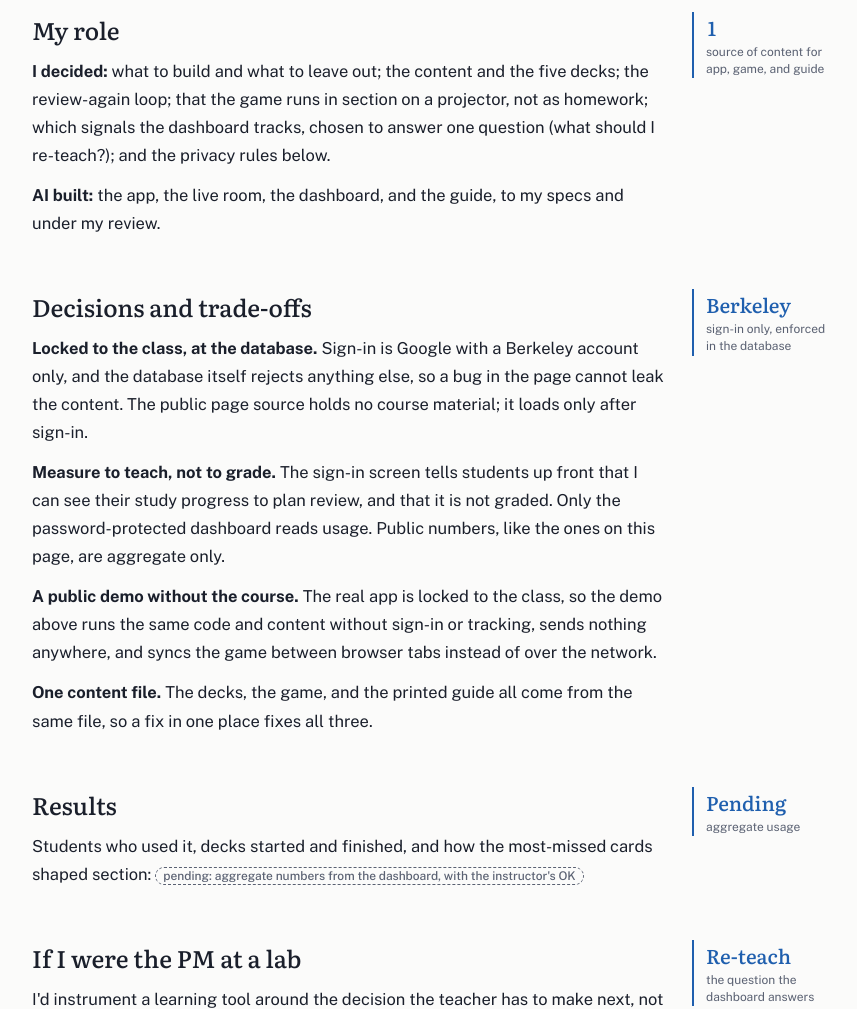
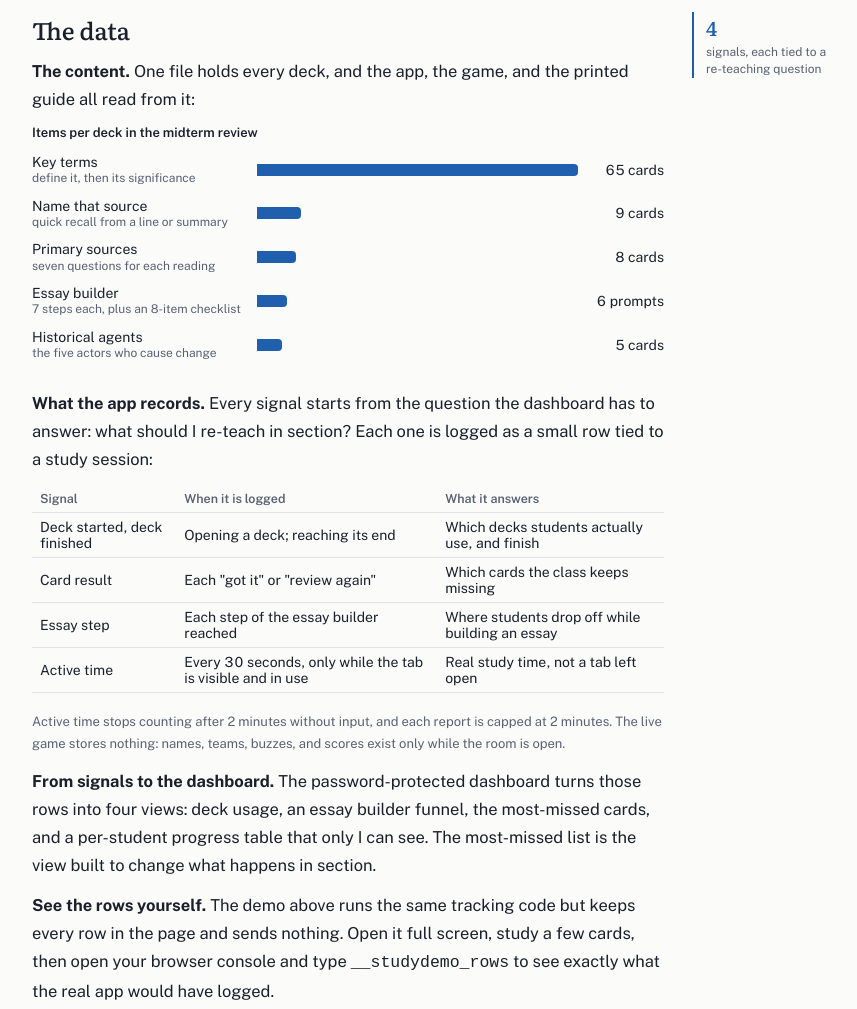
Before and after one commit to gracielaaaaa/gracieladeleon-site, an Astro site: page /work/gsi-study-app in a window 1280 px wide. Shown: the part 1780-2789 px from the top of the page, without its empty margins (208-1065 px from the left). Built offline with nearby package versions, Linux system fonts and the light colour scheme; Astro itself is replaced by a stand-in of ours.

Commit message:
GSI study app: add The data section (content per deck, logged signals, dashboard views, demo rows)
Co-Authored-By: Claude Opus 5.5 <noreply@anthropic.com>

```diff
--- a/src/content/work/gsi-study-app.mdx
+++ b/src/content/work/gsi-study-app.mdx
@@ -18,6 +18,7 @@ facts:
 ---
 import Section from "../../components/Section.astro";
 import Pending from "../../components/Pending.astro";
+import Bars from "../../components/Bars.astro";
 
 <div class="demo-frame">
   <iframe src="/demos/study-app/" title="Study app demo with the midterm review content" loading="lazy"></iframe>
@@ -34,6 +35,36 @@ I had one section to help students get ready for a midterm built on term definit
 - **Play together.** A host view on the projector and a live room on students' phones: teams, buzzers, and scores, synced in real time.
 - **Instructor dashboard.** Deck usage, the most-missed cards, and where students drop off in the essay builder. It is password-protected and is the only code that reads usage data.
 - **A printable guide** made from the same content, for students who prefer paper.
+</Section>
+
+<Section title="The data" fig="4" figLabel="signals, each tied to a re-teaching question">
+**The content.** One file holds every deck, and the app, the game, and the printed guide all read from it:
+
+<Bars caption="Items per deck in the midterm review" rows={[
+  { label: "Key terms", sub: "define it, then its significance", value: 65, text: "65 cards" },
+  { label: "Name that source", sub: "quick recall from a line or summary", value: 9, text: "9 cards" },
+  { label: "Primary sources", sub: "seven questions for each reading", value: 8, text: "8 cards" },
+  { label: "Essay builder", sub: "7 steps each, plus an 8-item checklist", value: 6, text: "6 prompts" },
+  { label: "Historical agents", sub: "the five actors who cause change", value: 5, text: "5 cards" },
+]} />
+
+**What the app records.** Every signal starts from the question the dashboard has to answer: what should I re-teach in section? Each one is logged as a small row tied to a study session:
+
+<table>
+  <thead><tr><th>Signal</th><th>When it is logged</th><th>What it answers</th></tr></thead>
+  <tbody>
+    <tr><td>Deck started, deck finished</td><td>Opening a deck; reaching its end</td><td>Which decks students actually use, and finish</td></tr>
+    <tr><td>Card result</td><td>Each "got it" or "review again"</td><td>Which cards the class keeps missing</td></tr>
+    <tr><td>Essay step</td><td>Each step of the essay builder reached</td><td>Where students drop off while building an essay</td></tr>
+    <tr><td>Active time</td><td>Every 30 seconds, only while the tab is visible and in use</td><td>Real study time, not a tab left open</td></tr>
+  </tbody>
+</table>
+
+<p class="note">Active time stops counting after 2 minutes without input, and each report is capped at 2 minutes. The live game stores nothing: names, teams, buzzes, and scores exist only while the room is open.</p>
+
+**From signals to the dashboard.** The password-protected dashboard turns those rows into four views: deck usage, an essay builder funnel, the most-missed cards, and a per-student progress table that only I can see. The most-missed list is the view built to change what happens in section.
+
+**See the rows yourself.** The demo above runs the same tracking code but keeps every row in the page and sends nothing. Open it full screen, study a few cards, then open your browser console and type `__studydemo_rows` to see exactly what the real app would have logged.
 </Section>
 
 <Section title="My role" fig="1" figLabel="source of content for app, game, and guide">
```
